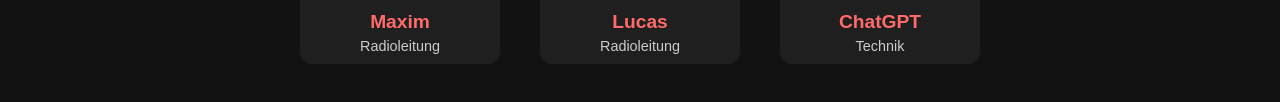
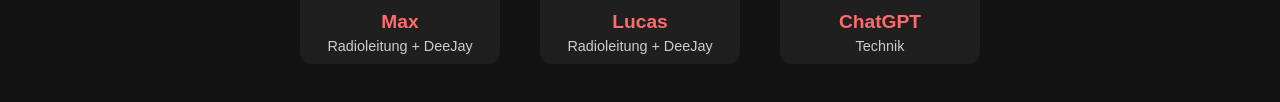
Before and after one commit to MGETZ-io/radio-towerfm, a plain HTML site: page team.html in a window 1280 px wide. Shown: the part 502-604 px from the top of the page. Drawn offline with Linux system fonts and the light colour scheme.

Commit message:
ashdijfglhsfijkg

```diff
--- a/team.html
+++ b/team.html
@@ -100,14 +100,14 @@
 
 <div class="team-container">
     <div class="team-member radio">
-        <img src="https://cdn11.bigcommerce.com/s-ydriczk/images/stencil/1500x1500/products/90068/97744/Rick-and-Morty-Rick-Sanchez-Scientist-Lifesize-Cardboard-Cutout-buy-now-at-starstills__27815.1678789678.jpg?c=2" alt="Avatar">
-        <h3>Maxim</h3>
-        <p>Radioleitung</p>
+        <img src="https://cdn.discordapp.com/attachments/1357763593256308825/1408054289129144380/shadow-boy-white-eyes-unique-cool-pfp-nft-13yuypusuweug9xn.jpg?ex=68a8583e&is=68a706be&hm=e1b87b71159cd2a3d0b77fb2a774ae5cda58d6eb2c968edd5113c4f75f084541&" alt="Avatar">
+        <h3>Max</h3>
+        <p>Radioleitung + DeeJay</p>
     </div>
     <div class="team-member radio">
-        <img src="https://cdn11.bigcommerce.com/s-ydriczk/images/stencil/1500x1500/products/90069/97748/Rick-and-Morty-Rick-Morty-Smith-Lifesize-Cardboard-Cutout-buy-now-at-starstills__63410.1678789939.jpg?c=2" alt="Avatar">
+        <img src="https://cdn.discordapp.com/attachments/1357763593256308825/1408054014834245652/Lucas.png?ex=68a857fd&is=68a7067d&hm=b89a4421a3ffc3516a4ab4cc06cf5f6fa53a9ae2c85b527075e21be9e3e9e186&" alt="Avatar">
         <h3>Lucas</h3>
-        <p>Radioleitung</p>
+        <p>Radioleitung + DeeJay</p>
     </div>
     <div class="team-member technik">
         <img src="https://thumbs.dreamstime.com/b/minsk-belarus-openai-chatgpt-logo-artifical-chatbot-system-chat-bot-button-web-app-phone-icon-symbol-editorial-vector-275376231.jpg" alt="Avatar">
```
